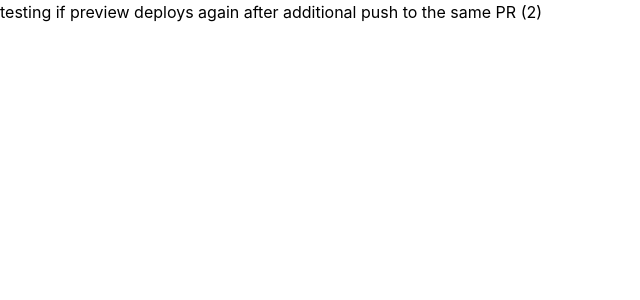
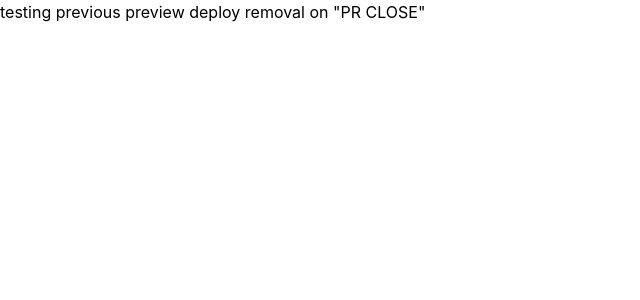
Before and after one commit to HopeFullee/wedding-invitation, a React (Vite) app: page / in a window 1280 px wide. Shown: the top 300 px of the page, without its empty margins (0-640 px from the left). Built offline with nearby package versions, Linux system fonts and the light colour scheme; no server answers; what @posthog/react would draw is missing.

Commit message:
chore: testing previous preview deploy removal on PR CLOSE

```diff
--- a/src/App.tsx
+++ b/src/App.tsx
@@ -1,10 +1,7 @@
 function App() {
   return (
     <div className="">
-      <h1>
-        testing if preview deploys again after additional push to the same PR
-        (2)
-      </h1>
+      <h1>testing previous preview deploy removal on "PR CLOSE"</h1>
     </div>
   );
 }
```
